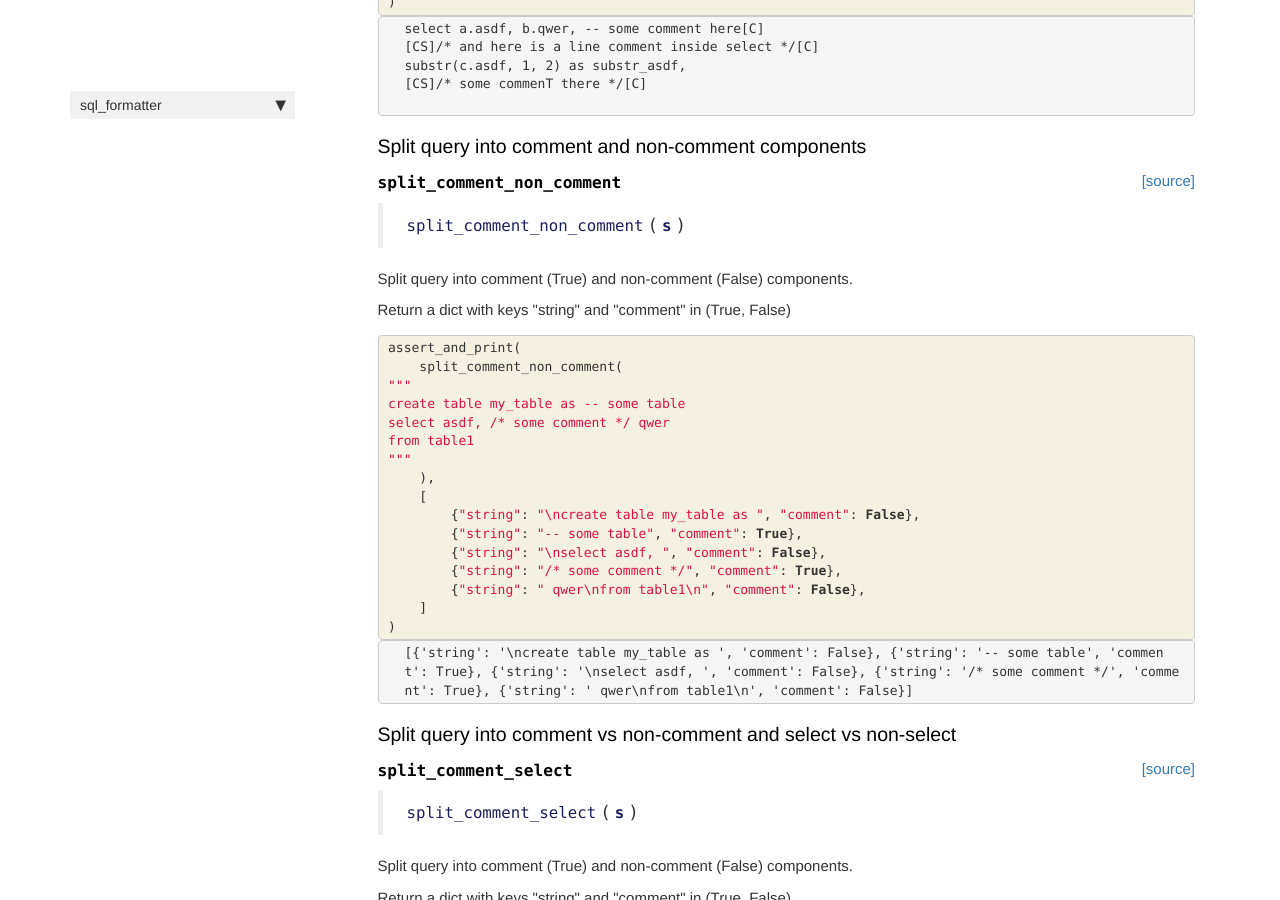
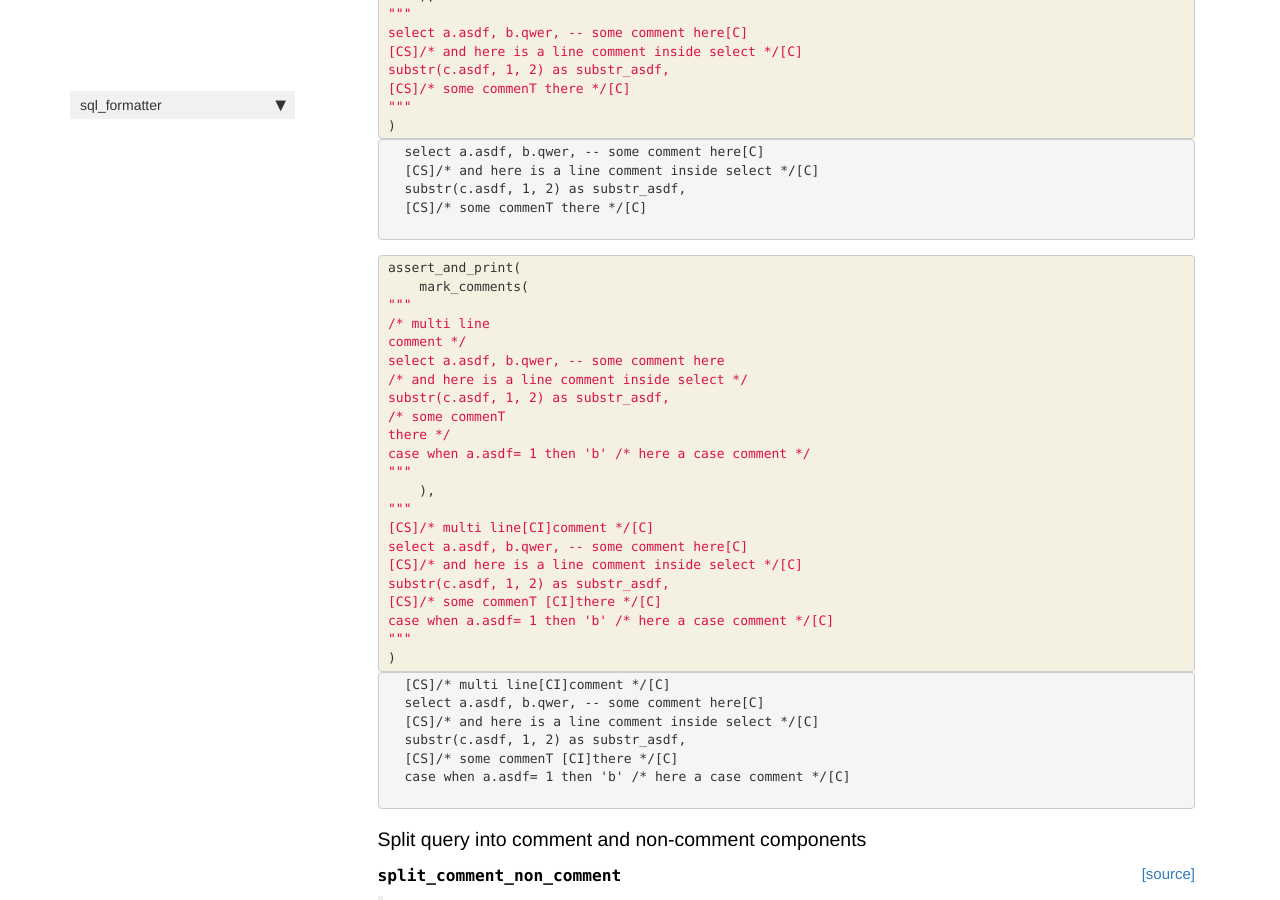
Before and after one commit to PabloRMira/sql_formatter, a Jekyll site: the page built from docs/utils.html, in a window 1280 px wide and 900 px high, scrolled down 4832 px. Built offline with Jekyll 4.4.1, drawn with Linux system fonts in a browser that asks for light colours; nearby versions of some CDN libraries; comment, search, counter and statistics services are not loaded; some of the changed text lies outside the part shown.

Commit message:
[FEA] Add formatting for multiline comments (#86)
This closes #69

```diff
--- a/docs/utils.html
+++ b/docs/utils.html
@@ -251,6 +251,42 @@ group by asdf
     {% raw %}
 
 <div class="cell border-box-sizing code_cell rendered">
+<div class="input">
+
+<div class="inner_cell">
+    <div class="input_area">
+<div class=" highlight hl-ipython3"><pre><span></span><span class="n">assert_and_print</span><span class="p">(</span>
+    <span class="n">remove_whitespaces_comments</span><span class="p">(</span>
+        <span class="s2">&quot;select asdf[C][CS]/* asdf [CI]  */[C] from table1 [CS]where asdf = 1 [C] group by asdf&quot;</span>
+    <span class="p">),</span>
+    <span class="s2">&quot;select asdf[C][CS]/* asdf[CI]*/[C]from table1[CS]where asdf = 1[C]group by asdf&quot;</span>
+<span class="p">)</span>
+</pre></div>
+
+    </div>
+</div>
+</div>
+
+<div class="output_wrapper">
+<div class="output">
+
+<div class="output_area">
+
+<div class="output_subarea output_stream output_stdout output_text">
+<pre>select asdf[C][CS]/* asdf[CI]*/[C]from table1[CS]where asdf = 1[C]group by asdf
+</pre>
+</div>
+</div>
+
+</div>
+</div>
+
+</div>
+    {% endraw %}
+
+    {% raw %}
+
+<div class="cell border-box-sizing code_cell rendered">
 
 <div class="output_wrapper">
 <div class="output">
@@ -259,7 +295,7 @@ group by asdf
 
 
 <div class="output_markdown rendered_html output_subarea ">
-<h4 id="remove_redundant_whitespaces" class="doc_header"><code>remove_redundant_whitespaces</code><a href="https://github.com/PabloRMira/sql_formatter/tree/master/sql_formatter/utils.py#L47" class="source_link" style="float:right">[source]</a></h4><blockquote><p><code>remove_redundant_whitespaces</code>(<strong><code>s</code></strong>)</p>
+<h4 id="remove_redundant_whitespaces" class="doc_header"><code>remove_redundant_whitespaces</code><a href="https://github.com/PabloRMira/sql_formatter/tree/master/sql_formatter/utils.py#L49" class="source_link" style="float:right">[source]</a></h4><blockquote><p><code>remove_redundant_whitespaces</code>(<strong><code>s</code></strong>)</p>
 </blockquote>
 <p>Strip and emove redundant (more than 2) whitespaces in <code>s</code> but no newlines in between</p>
 
@@ -383,7 +419,7 @@ some more
 
 
 <div class="output_markdown rendered_html output_subarea ">
-<h4 id="mark_comments" class="doc_header"><code>mark_comments</code><a href="https://github.com/PabloRMira/sql_formatter/tree/master/sql_formatter/utils.py#L54" class="source_link" style="float:right">[source]</a></h4><blockquote><p><code>mark_comments</code>(<strong><code>s</code></strong>)</p>
+<h4 id="mark_comments" class="doc_header"><code>mark_comments</code><a href="https://github.com/PabloRMira/sql_formatter/tree/master/sql_formatter/utils.py#L56" class="source_link" style="float:right">[source]</a></h4><blockquote><p><code>mark_comments</code>(<strong><code>s</code></strong>)</p>
 </blockquote>
 <p>Mark end of comments -- and begin of comments /<em> </em>/ if they are in a new line with token [C]</p>
 
@@ -536,8 +572,7 @@ qwer4 -- comment[C]
     <span class="p">),</span>
 <span class="sd">&quot;&quot;&quot;</span>
 <span class="sd">create or replace my_table as</span>
-<span class="sd">[CS]/* some comment</span>
-<span class="sd"> some new comment line */[C]</span>
+<span class="sd">[CS]/* some comment[CI] some new comment line */[C]</span>
 <span class="sd">select asdf,</span>
 <span class="sd">qwer, qwer2</span>
 
@@ -558,8 +593,7 @@ qwer4 -- comment[C]
 <div class="output_subarea output_stream output_stdout output_text">
 <pre>
 create or replace my_table as
-[CS]/* some comment
- some new comment line */[C]
+[CS]/* some comment[CI] some new comment line */[C]
 select asdf,
 qwer, qwer2
 
@@ -674,6 +708,65 @@ substr(c.asdf, 1, 2) as substr_asdf,
 </div>
     {% endraw %}
 
+    {% raw %}
+
+<div class="cell border-box-sizing code_cell rendered">
+<div class="input">
+
+<div class="inner_cell">
+    <div class="input_area">
+<div class=" highlight hl-ipython3"><pre><span></span><span class="n">assert_and_print</span><span class="p">(</span>
+    <span class="n">mark_comments</span><span class="p">(</span>
+<span class="sd">&quot;&quot;&quot;</span>
+<span class="sd">/* multi line</span>
+<span class="sd">comment */</span>
+<span class="sd">select a.asdf, b.qwer, -- some comment here</span>
+<span class="sd">/* and here is a line comment inside select */</span>
+<span class="sd">substr(c.asdf, 1, 2) as substr_asdf, </span>
+<span class="sd">/* some commenT </span>
+<span class="sd">there */</span>
+<span class="sd">case when a.asdf= 1 then &#39;b&#39; /* here a case comment */</span>
+<span class="sd">&quot;&quot;&quot;</span>
+    <span class="p">),</span>
+<span class="sd">&quot;&quot;&quot;</span>
+<span class="sd">[CS]/* multi line[CI]comment */[C]</span>
+<span class="sd">select a.asdf, b.qwer, -- some comment here[C]</span>
+<span class="sd">[CS]/* and here is a line comment inside select */[C]</span>
+<span class="sd">substr(c.asdf, 1, 2) as substr_asdf, </span>
+<span class="sd">[CS]/* some commenT [CI]there */[C]</span>
+<span class="sd">case when a.asdf= 1 then &#39;b&#39; /* here a case comment */[C]</span>
+<span class="sd">&quot;&quot;&quot;</span>
+<span class="p">)</span>
+</pre></div>
+
+    </div>
+</div>
+</div>
+
+<div class="output_wrapper">
+<div class="output">
+
+<div class="output_area">
+
+<div class="output_subarea output_stream output_stdout output_text">
+<pre>
+[CS]/* multi line[CI]comment */[C]
+select a.asdf, b.qwer, -- some comment here[C]
+[CS]/* and here is a line comment inside select */[C]
+substr(c.asdf, 1, 2) as substr_asdf,
+[CS]/* some commenT [CI]there */[C]
+case when a.asdf= 1 then &#39;b&#39; /* here a case comment */[C]
+
+</pre>
+</div>
+</div>
+
+</div>
+</div>
+
+</div>
+    {% endraw %}
+
 <div class="cell border-box-sizing text_cell rendered"><div class="inner_cell">
 <div class="text_cell_render border-box-sizing rendered_html">
 <h3 id="Split-query-into-comment-and-non-comment-components">Split query into comment and non-comment components<a class="anchor-link" href="#Split-query-into-comment-and-non-comment-components"> </a></h3>
@@ -691,7 +784,7 @@ substr(c.asdf, 1, 2) as substr_asdf,
 
 
 <div class="output_markdown rendered_html output_subarea ">
-<h4 id="split_comment_non_comment" class="doc_header"><code>split_comment_non_comment</code><a href="https://github.com/PabloRMira/sql_formatter/tree/master/sql_formatter/utils.py#L64" class="source_link" style="float:right">[source]</a></h4><blockquote><p><code>split_comment_non_comment</code>(<strong><code>s</code></strong>)</p>
+<h4 id="split_comment_non_comment" class="doc_header"><code>split_comment_non_comment</code><a href="https://github.com/PabloRMira/sql_formatter/tree/master/sql_formatter/utils.py#L67" class="source_link" style="float:right">[source]</a></h4><blockquote><p><code>split_comment_non_comment</code>(<strong><code>s</code></strong>)</p>
 </blockquote>
 <p>Split query into comment (True) and non-comment (False) components.</p>
 <p>Return a dict with keys "string" and "comment" in (True, False)</p>
@@ -776,7 +869,7 @@ substr(c.asdf, 1, 2) as substr_asdf,
 
 
 <div class="output_markdown rendered_html output_subarea ">
-<h4 id="split_comment_select" class="doc_header"><code>split_comment_select</code><a href="https://github.com/PabloRMira/sql_formatter/tree/master/sql_formatter/utils.py#L126" class="source_link" style="float:right">[source]</a></h4><blockquote><p><code>split_comment_select</code>(<strong><code>s</code></strong>)</p>
+<h4 id="split_comment_select" class="doc_header"><code>split_comment_select</code><a href="https://github.com/PabloRMira/sql_formatter/tree/master/sql_formatter/utils.py#L129" class="source_link" style="float:right">[source]</a></h4><blockquote><p><code>split_comment_select</code>(<strong><code>s</code></strong>)</p>
 </blockquote>
 <p>Split query into comment (True) and non-comment (False) components.</p>
 <p>Return a dict with keys "string" and "comment" in (True, False)</p>
@@ -863,7 +956,7 @@ substr(c.asdf, 1, 2) as substr_asdf,
 
 
 <div class="output_markdown rendered_html output_subarea ">
-<h4 id="identify_in_sql" class="doc_header"><code>identify_in_sql</code><a href="https://github.com/PabloRMira/sql_formatter/tree/master/sql_formatter/utils.py#L204" class="source_link" style="float:right">[source]</a></h4><blockquote><p><code>identify_in_sql</code>(<strong><code>kws</code></strong>, <strong><code>s</code></strong>)</p>
+<h4 id="identify_in_sql" class="doc_header"><code>identify_in_sql</code><a href="https://github.com/PabloRMira/sql_formatter/tree/master/sql_formatter/utils.py#L207" class="source_link" style="float:right">[source]</a></h4><blockquote><p><code>identify_in_sql</code>(<strong><code>kws</code></strong>, <strong><code>s</code></strong>)</p>
 </blockquote>
 <p>Find positions of keywords <code>kws</code> (str or list) in string <code>s</code> ignoring comment and text in quotess</p>
 
@@ -902,7 +995,7 @@ substr(c.asdf, 1, 2) as substr_asdf,
 
 
 <div class="output_markdown rendered_html output_subarea ">
-<h4 id="identify_newline_chars" class="doc_header"><code>identify_newline_chars</code><a href="https://github.com/PabloRMira/sql_formatter/tree/master/sql_formatter/utils.py#L298" class="source_link" style="float:right">[source]</a></h4><blockquote><p><code>identify_newline_chars</code>(<strong><code>s</code></strong>)</p>
+<h4 id="identify_newline_chars" class="doc_header"><code>identify_newline_chars</code><a href="https://github.com/PabloRMira/sql_formatter/tree/master/sql_formatter/utils.py#L301" class="source_link" style="float:right">[source]</a></h4><blockquote><p><code>identify_newline_chars</code>(<strong><code>s</code></strong>)</p>
 </blockquote>
 <p>Identify positions of newline characters in <code>s</code> ignoring comments and text in quotes</p>
 
@@ -977,7 +1070,7 @@ substr(c.asdf, 1, 2) as substr_asdf,
 
 
 <div class="output_markdown rendered_html output_subarea ">
-<h4 id="replace_newline_chars" class="doc_header"><code>replace_newline_chars</code><a href="https://github.com/PabloRMira/sql_formatter/tree/master/sql_formatter/utils.py#L303" class="source_link" style="float:right">[source]</a></h4><blockquote><p><code>replace_newline_chars</code>(<strong><code>s</code></strong>)</p>
+<h4 id="replace_newline_chars" class="doc_header"><code>replace_newline_chars</code><a href="https://github.com/PabloRMira/sql_formatter/tree/master/sql_formatter/utils.py#L306" class="source_link" style="float:right">[source]</a></h4><blockquote><p><code>replace_newline_chars</code>(<strong><code>s</code></strong>)</p>
 </blockquote>
 <p>Replace newline characters in <code>s</code> by whitespace but not in the comments</p>
 
@@ -1054,7 +1147,7 @@ substr(c.asdf, 1, 2) as substr_asdf,
 
 
 <div class="output_markdown rendered_html output_subarea ">
-<h4 id="identify_select_from" class="doc_header"><code>identify_select_from</code><a href="https://github.com/PabloRMira/sql_formatter/tree/master/sql_formatter/utils.py#L310" class="source_link" style="float:right">[source]</a></h4><blockquote><p><code>identify_select_from</code>(<strong><code>s</code></strong>)</p>
+<h4 id="identify_select_from" class="doc_header"><code>identify_select_from</code><a href="https://github.com/PabloRMira/sql_formatter/tree/master/sql_formatter/utils.py#L313" class="source_link" style="float:right">[source]</a></h4><blockquote><p><code>identify_select_from</code>(<strong><code>s</code></strong>)</p>
 </blockquote>
 <p>Identify positions of SELECT and FROM in query <code>s</code> ignoring comments and text in quotes</p>
 
@@ -1210,7 +1303,7 @@ substr(c.asdf, 1, 2) as substr_asdf,
 
 
 <div class="output_markdown rendered_html output_subarea ">
-<h4 id="split_by_select_from" class="doc_header"><code>split_by_select_from</code><a href="https://github.com/PabloRMira/sql_formatter/tree/master/sql_formatter/utils.py#L315" class="source_link" style="float:right">[source]</a></h4><blockquote><p><code>split_by_select_from</code>(<strong><code>s</code></strong>)</p>
+<h4 id="split_by_select_from" class="doc_header"><code>split_by_select_from</code><a href="https://github.com/PabloRMira/sql_formatter/tree/master/sql_formatter/utils.py#L318" class="source_link" style="float:right">[source]</a></h4><blockquote><p><code>split_by_select_from</code>(<strong><code>s</code></strong>)</p>
 </blockquote>
 <p>Split query <code>s</code> by statements SELECT and FROM</p>
 
@@ -1402,7 +1495,7 @@ substr(c.asdf, 1, 2) as substr_asdf,
 
 
 <div class="output_markdown rendered_html output_subarea ">
-<h4 id="add_whitespaces_between_symbols" class="doc_header"><code>add_whitespaces_between_symbols</code><a href="https://github.com/PabloRMira/sql_formatter/tree/master/sql_formatter/utils.py#L328" class="source_link" style="float:right">[source]</a></h4><blockquote><p><code>add_whitespaces_between_symbols</code>(<strong><code>s</code></strong>)</p>
+<h4 id="add_whitespaces_between_symbols" class="doc_header"><code>add_whitespaces_between_symbols</code><a href="https://github.com/PabloRMira/sql_formatter/tree/master/sql_formatter/utils.py#L331" class="source_link" style="float:right">[source]</a></h4><blockquote><p><code>add_whitespaces_between_symbols</code>(<strong><code>s</code></strong>)</p>
 </blockquote>
 <p>Add whitespaces between symbols in line <code>s</code></p>
 
@@ -1478,7 +1571,7 @@ substr(c.asdf, 1, 2) as substr_asdf,
 
 
 <div class="output_markdown rendered_html output_subarea ">
-<h4 id="identify_end_of_fields" class="doc_header"><code>identify_end_of_fields</code><a href="https://github.com/PabloRMira/sql_formatter/tree/master/sql_formatter/utils.py#L336" class="source_link" style="float:right">[source]</a></h4><blockquote><p><code>identify_end_of_fields</code>(<strong><code>s</code></strong>)</p>
+<h4 id="identify_end_of_fields" class="doc_header"><code>identify_end_of_fields</code><a href="https://github.com/PabloRMira/sql_formatter/tree/master/sql_formatter/utils.py#L339" class="source_link" style="float:right">[source]</a></h4><blockquote><p><code>identify_end_of_fields</code>(<strong><code>s</code></strong>)</p>
 </blockquote>
 <p>Identify end of fields in query <code>s</code></p>
 
@@ -1673,7 +1766,7 @@ substr(c.asdf, 1, 2) as substr_asdf,
 
 
 <div class="output_markdown rendered_html output_subarea ">
-<h4 id="add_newline_indentation" class="doc_header"><code>add_newline_indentation</code><a href="https://github.com/PabloRMira/sql_formatter/tree/master/sql_formatter/utils.py#L355" class="source_link" style="float:right">[source]</a></h4><blockquote><p><code>add_newline_indentation</code>(<strong><code>s</code></strong>, <strong><code>indentation</code></strong>)</p>
+<h4 id="add_newline_indentation" class="doc_header"><code>add_newline_indentation</code><a href="https://github.com/PabloRMira/sql_formatter/tree/master/sql_formatter/utils.py#L358" class="source_link" style="float:right">[source]</a></h4><blockquote><p><code>add_newline_indentation</code>(<strong><code>s</code></strong>, <strong><code>indentation</code></strong>)</p>
 </blockquote>
 <p>Add newline and indentation for end of fields in query <code>s</code></p>
 
@@ -1846,7 +1939,7 @@ substr(c.asdf, 1, 2) as substr_asdf,
 
 
 <div class="output_markdown rendered_html output_subarea ">
-<h4 id="extract_outer_subquery" class="doc_header"><code>extract_outer_subquery</code><a href="https://github.com/PabloRMira/sql_formatter/tree/master/sql_formatter/utils.py#L373" class="source_link" style="float:right">[source]</a></h4><blockquote><p><code>extract_outer_subquery</code>(<strong><code>s</code></strong>)</p>
+<h4 id="extract_outer_subquery" class="doc_header"><code>extract_outer_subquery</code><a href="https://github.com/PabloRMira/sql_formatter/tree/master/sql_formatter/utils.py#L376" class="source_link" style="float:right">[source]</a></h4><blockquote><p><code>extract_outer_subquery</code>(<strong><code>s</code></strong>)</p>
 </blockquote>
 <p>Extract outer subquery in query <code>s</code></p>
 
@@ -1899,7 +1992,7 @@ substr(c.asdf, 1, 2) as substr_asdf,
 
 
 <div class="output_markdown rendered_html output_subarea ">
-<h4 id="format_subquery" class="doc_header"><code>format_subquery</code><a href="https://github.com/PabloRMira/sql_formatter/tree/master/sql_formatter/utils.py#L399" class="source_link" style="float:right">[source]</a></h4><blockquote><p><code>format_subquery</code>(<strong><code>s</code></strong>, <strong><code>previous_s</code></strong>)</p>
+<h4 id="format_subquery" class="doc_header"><code>format_subquery</code><a href="https://github.com/PabloRMira/sql_formatter/tree/master/sql_formatter/utils.py#L402" class="source_link" style="float:right">[source]</a></h4><blockquote><p><code>format_subquery</code>(<strong><code>s</code></strong>, <strong><code>previous_s</code></strong>)</p>
 </blockquote>
 <p>Format subquery in line <code>s</code> based on indentation on <code>previous_s</code></p>
 
@@ -1938,7 +2031,7 @@ substr(c.asdf, 1, 2) as substr_asdf,
 
 
 <div class="output_markdown rendered_html output_subarea ">
-<h4 id="check_sql_query" class="doc_header"><code>check_sql_query</code><a href="https://github.com/PabloRMira/sql_formatter/tree/master/sql_formatter/utils.py#L425" class="source_link" style="float:right">[source]</a></h4><blockquote><p><code>check_sql_query</code>(<strong><code>s</code></strong>)</p>
+<h4 id="check_sql_query" class="doc_header"><code>check_sql_query</code><a href="https://github.com/PabloRMira/sql_formatter/tree/master/sql_formatter/utils.py#L428" class="source_link" style="float:right">[source]</a></h4><blockquote><p><code>check_sql_query</code>(<strong><code>s</code></strong>)</p>
 </blockquote>
 <p>Checks whether <code>s</code> is a SQL query</p>
 
@@ -2119,7 +2212,7 @@ substr(c.asdf, 1, 2) as substr_asdf,
 
 
 <div class="output_markdown rendered_html output_subarea ">
-<h4 id="check_skip_marker" class="doc_header"><code>check_skip_marker</code><a href="https://github.com/PabloRMira/sql_formatter/tree/master/sql_formatter/utils.py#L431" class="source_link" style="float:right">[source]</a></h4><blockquote><p><code>check_skip_marker</code>(<strong><code>s</code></strong>)</p>
+<h4 id="check_skip_marker" class="doc_header"><code>check_skip_marker</code><a href="https://github.com/PabloRMira/sql_formatter/tree/master/sql_formatter/utils.py#L434" class="source_link" style="float:right">[source]</a></h4><blockquote><p><code>check_skip_marker</code>(<strong><code>s</code></strong>)</p>
 </blockquote>
 <p>Checks whether user set marker /<em>skip-formatter</em>/ to not format query</p>
 
@@ -2203,7 +2296,7 @@ substr(c.asdf, 1, 2) as substr_asdf,
 
 
 <div class="output_markdown rendered_html output_subarea ">
-<h4 id="identify_semicolon" class="doc_header"><code>identify_semicolon</code><a href="https://github.com/PabloRMira/sql_formatter/tree/master/sql_formatter/utils.py#L436" class="source_link" style="float:right">[source]</a></h4><blockquote><p><code>identify_semicolon</code>(<strong><code>s</code></strong>)</p>
+<h4 id="identify_semicolon" class="doc_header"><code>identify_semicolon</code><a href="https://github.com/PabloRMira/sql_formatter/tree/master/sql_formatter/utils.py#L439" class="source_link" style="float:right">[source]</a></h4><blockquote><p><code>identify_semicolon</code>(<strong><code>s</code></strong>)</p>
 </blockquote>
 
 </div>
@@ -2281,7 +2374,7 @@ substr(c.asdf, 1, 2) as substr_asdf,
 
 
 <div class="output_markdown rendered_html output_subarea ">
-<h4 id="split_by_semicolon" class="doc_header"><code>split_by_semicolon</code><a href="https://github.com/PabloRMira/sql_formatter/tree/master/sql_formatter/utils.py#L440" class="source_link" style="float:right">[source]</a></h4><blockquote><p><code>split_by_semicolon</code>(<strong><code>s</code></strong>)</p>
+<h4 id="split_by_semicolon" class="doc_header"><code>split_by_semicolon</code><a href="https://github.com/PabloRMira/sql_formatter/tree/master/sql_formatter/utils.py#L443" class="source_link" style="float:right">[source]</a></h4><blockquote><p><code>split_by_semicolon</code>(<strong><code>s</code></strong>)</p>
 </blockquote>
 <p>Split string <code>s</code> by semicolon but not between parenthesis or in comments</p>
 
@@ -2373,7 +2466,7 @@ substr(c.asdf, 1, 2) as substr_asdf,
 
 
 <div class="output_markdown rendered_html output_subarea ">
-<h4 id="identify_create_table_view" class="doc_header"><code>identify_create_table_view</code><a href="https://github.com/PabloRMira/sql_formatter/tree/master/sql_formatter/utils.py#L458" class="source_link" style="float:right">[source]</a></h4><blockquote><p><code>identify_create_table_view</code>(<strong><code>s</code></strong>)</p>
+<h4 id="identify_create_table_view" class="doc_header"><code>identify_create_table_view</code><a href="https://github.com/PabloRMira/sql_formatter/tree/master/sql_formatter/utils.py#L461" class="source_link" style="float:right">[source]</a></h4><blockquote><p><code>identify_create_table_view</code>(<strong><code>s</code></strong>)</p>
 </blockquote>
 <p>Identify positions of CREATE .. TABLE / VIEW statements</p>
 
@@ -2448,7 +2541,7 @@ substr(c.asdf, 1, 2) as substr_asdf,
 
 
 <div class="output_markdown rendered_html output_subarea ">
-<h4 id="count_lines" class="doc_header"><code>count_lines</code><a href="https://github.com/PabloRMira/sql_formatter/tree/master/sql_formatter/utils.py#L471" class="source_link" style="float:right">[source]</a></h4><blockquote><p><code>count_lines</code>(<strong><code>s</code></strong>)</p>
+<h4 id="count_lines" class="doc_header"><code>count_lines</code><a href="https://github.com/PabloRMira/sql_formatter/tree/master/sql_formatter/utils.py#L474" class="source_link" style="float:right">[source]</a></h4><blockquote><p><code>count_lines</code>(<strong><code>s</code></strong>)</p>
 </blockquote>
 <p>Count the number of lines in <code>s</code></p>
 
@@ -2523,7 +2616,7 @@ substr(c.asdf, 1, 2) as substr_asdf,
 
 
 <div class="output_markdown rendered_html output_subarea ">
-<h4 id="find_line_number" class="doc_header"><code>find_line_number</code><a href="https://github.com/PabloRMira/sql_formatter/tree/master/sql_formatter/utils.py#L476" class="source_link" style="float:right">[source]</a></h4><blockquote><p><code>find_line_number</code>(<strong><code>s</code></strong>, <strong><code>positions</code></strong>)</p>
+<h4 id="find_line_number" class="doc_header"><code>find_line_number</code><a href="https://github.com/PabloRMira/sql_formatter/tree/master/sql_formatter/utils.py#L479" class="source_link" style="float:right">[source]</a></h4><blockquote><p><code>find_line_number</code>(<strong><code>s</code></strong>, <strong><code>positions</code></strong>)</p>
 </blockquote>
 <p>Find line number in <code>s</code> out of <code>positions</code></p>
 
--- a/sql_formatter/_nbdev.py
+++ b/sql_formatter/_nbdev.py
@@ -15,6 +15,7 @@ index = {"MAIN_STATEMENTS": "00_core.ipynb",
          "format_statement_line": "00_core.ipynb",
          "format_statements": "00_core.ipynb",
          "add_ending_semicolon": "00_core.ipynb",
+         "format_multiline_comments": "00_core.ipynb",
          "format_simple_sql": "00_core.ipynb",
          "format_sql": "00_core.ipynb",
          "format_sql_commands": "01_format_file.ipynb",
--- a/sql_formatter/utils.py
+++ b/sql_formatter/utils.py
@@ -41,6 +41,8 @@ def remove_whitespaces_comments(s):
     s = re.sub(r"[\r\t\f\v ]+\[C\]", "[C]", s)  # remove whitespaces before comment token [C]
     s = re.sub(r"\[CS\][\r\t\f\v ]+", "[CS]", s)  # remove whitespaces after comment token [CS]
     s = re.sub(r"[\r\t\f\v ]+\[CS\]", "[CS]", s)  # remove whitespaces before comment token [CS]
+    s = re.sub(r"\[CI\][\r\t\f\v ]+", "[CI]", s)  # remove whitespaces after comment token [CI]
+    s = re.sub(r"[\r\t\f\v ]+\[CI\]", "[CI]", s)  # remove whitespaces before comment token [CI]
     return s
 
 # Cell
@@ -57,7 +59,8 @@ def mark_comments(s):
     s = re.sub(r"(\/\*.*?\*\/)", r"\1[C]", s, flags=re.DOTALL)  # mark end of /* */ comments
     s = re.sub(r"(\n)\s*(--.*?)", r"\1[CS]\2", s, flags=re.DOTALL)  # mark start of comment line with --
     s = re.sub(r"(\n)\s*(\/\*.*\*\/)", r"\1[CS]\2", s)  # mark start of comment line with /*
-    s = re.sub(r"(\n)\s*(\/\*.*\*\/)", r"\1[CS]\2", s, flags=re.DOTALL)  # mark start of comment line with /*
+    s = re.sub(r"(\n)\s*(\/\*.*?\*\/)", r"\1[CS]\2", s, flags=re.DOTALL)  # mark start of comment line with /*
+    s = re.sub(r"(\/\*.*)(\n)(.*\*\/)", r"\1[CI]\3", s)  # replace intercomment new lines by [CI]
     return s
 
 # Cell
```
Also changed, not shown: docs/core.html (+107 -36 lines), sql_formatter/core.py (+19 -6 lines), 2 other files.
